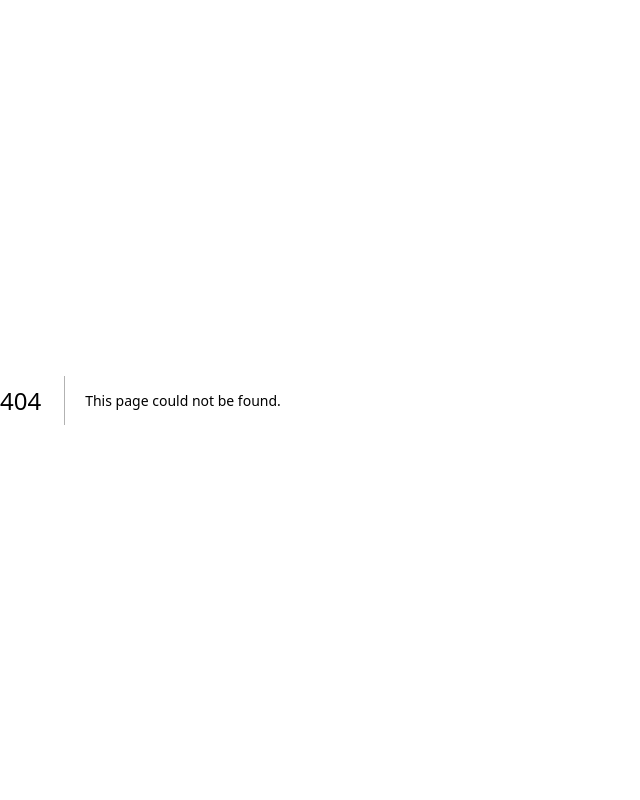
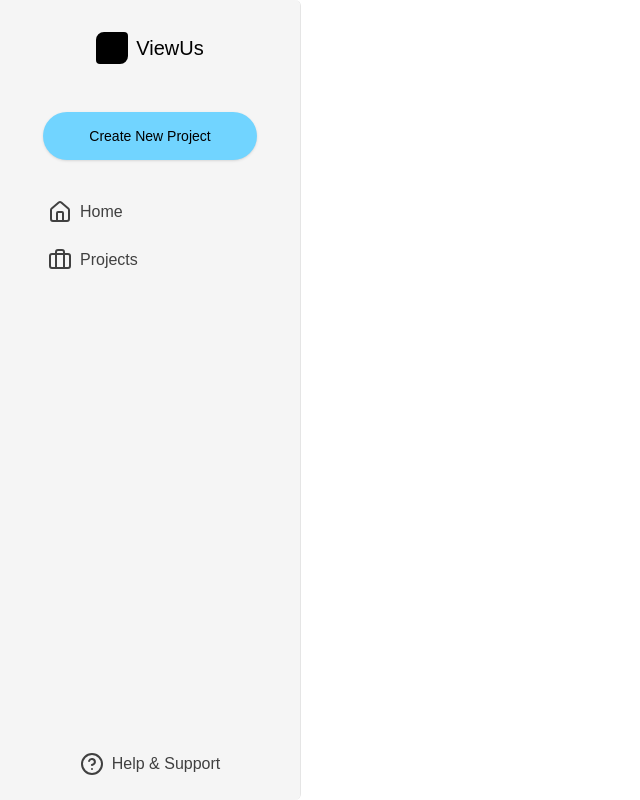
Before and after one commit to Ankur1493/viewUs-sec, a Next.js app: page /dashboard in a window 1280 px wide. Before the commit this address had no page. Shown: the whole page, without its empty margins (0-640 px from the left). Built offline with nearby package versions, Linux system fonts and the light colour scheme.

Commit message:
created sidebar for dashboard

```diff
--- /dev/null
+++ b/app/(routes)/dashboard/page.tsx
@@ -0,0 +1,8 @@
+import React from 'react'
+import { SideBar } from '@/components/dashboard/SideBar'
+
+export default function Dashboard () {
+  return (
+    <div className='h-screen'><SideBar /></div>
+  )
+}
--- /dev/null
+++ b/components/dashboard/SideBar.tsx
@@ -0,0 +1,90 @@
+"use client";
+import React, { useState } from "react";
+import { Sidebar, SidebarBody, SidebarLink } from "../ui/sidebar";
+import { House, Briefcase, CircleHelp } from "lucide-react";
+import Link from "next/link";
+import { motion } from "framer-motion";
+import { cn } from "@/lib/utils";
+import { Button } from "../ui/button";
+
+export function SideBar() {
+  const links = [
+    {
+      label: "Home",
+      href: "#",
+      icon: (
+        <House className="text-neutral-700 h-6 w-6 flex-shrink-0" />
+      ),
+    },
+    {
+      label: "Projects",
+      href: "#",
+      icon: (
+        <Briefcase className="text-neutral-700 h-6 w-6 flex-shrink-0" />
+      ),
+    },
+  ];
+  const [open, setOpen] = useState(false);
+  return (
+    <div
+      className={cn(
+        "rounded-r-md flex flex-col md:flex-row bg-white w-full flex-1 max-w-7xl mx-auto overflow-hidden border-r border-neutral-200",
+        "h-screen",
+      )}
+    >
+      <Sidebar open={open} setOpen={setOpen} animate={false}>
+        <SidebarBody className="justify-between gap-10">
+          <div className="flex flex-col flex-1 overflow-y-auto overflow-x-hidden">
+            <>
+              <Logo />
+            </>
+            <div className="flex justify-center mt-8"><Button className="w-[80%] bg-[#71D4FF] rounded-3xl py-6 text-black hover:bg-[#71D4FF] hover:bg-opacity-80">Create New Project</Button></div>
+            <div className="mt-8 flex px-8 flex-col gap-2">
+              {links.map((link, idx) => (
+                <SidebarLink key={idx} link={link}/>
+              ))}
+            </div>
+          </div>
+          <div className="flex justify-center">
+            <SidebarLink
+              link={{
+                label: "Help & Support",
+                href: "#",
+                icon: (
+                  <CircleHelp className="text-neutral-700 h-6 w-6 flex-shrink-0" />
+                ),
+              }}
+            />
+          </div>
+        </SidebarBody>
+      </Sidebar>
+    </div>
+  );
+}
+export const Logo = () => {
+  return (
+    <Link
+      href="#"
+      className="font-normal flex justify-center space-x-2 items-center text-sm text-black py-4 relative z-20"
+    >
+      <div className="h-8 w-8 bg-black rounded-br-lg rounded-tr-sm rounded-tl-lg rounded-bl-sm flex-shrink-0" />
+      <motion.span
+        initial={{ opacity: 0 }}
+        animate={{ opacity: 1 }}
+        className="font-medium text-xl text-black whitespace-pre"
+      >
+        ViewUs
+      </motion.span>
+    </Link>
+  );
+};
+export const LogoIcon = () => {
+  return (
+    <Link
+      href="#"
+      className="font-normal flex space-x-2 items-center text-sm text-black py-1 relative z-20"
+    >
+      <div className="h-5 w-6 bg-black rounded-br-lg rounded-tr-sm rounded-tl-lg rounded-bl-sm flex-shrink-0" />
+    </Link>
+  );
+};
--- a/components/landing/TriangleGrid.tsx
+++ b/components/landing/TriangleGrid.tsx
@@ -66,7 +66,7 @@
     tl.to(".triangle-grid-item", {
       delay: 12,
       repeat: -1,
-      repeatDelay: 0,
+      repeatDelay: 15,
       keyframes: [
         {
           opacity: 0.4,
--- /dev/null
+++ b/components/ui/sidebar.tsx
@@ -0,0 +1,190 @@
+"use client";
+import { cn } from "@/lib/utils";
+import Link, { LinkProps } from "next/link";
+import React, { useState, createContext, useContext } from "react";
+import { AnimatePresence, motion } from "framer-motion";
+import { IconMenu2, IconX } from "@tabler/icons-react";
+
+interface Links {
+  label: string;
+  href: string;
+  icon: React.JSX.Element | React.ReactNode;
+}
+
+interface SidebarContextProps {
+  open: boolean;
+  setOpen: React.Dispatch<React.SetStateAction<boolean>>;
+  animate: boolean;
+}
+
+const SidebarContext = createContext<SidebarContextProps | undefined>(
+  undefined
+);
+
+export const useSidebar = () => {
+  const context = useContext(SidebarContext);
+  if (!context) {
+    throw new Error("useSidebar must be used within a SidebarProvider");
+  }
+  return context;
+};
+
+export const SidebarProvider = ({
+  children,
+  open: openProp,
+  setOpen: setOpenProp,
+  animate = true,
+}: {
+  children: React.ReactNode;
+  open?: boolean;
+  setOpen?: React.Dispatch<React.SetStateAction<boolean>>;
+  animate?: boolean;
+}) => {
+  const [openState, setOpenState] = useState(false);
+
+  const open = openProp !== undefined ? openProp : openState;
+  const setOpen = setOpenProp !== undefined ? setOpenProp : setOpenState;
+
+  return (
+    <SidebarContext.Provider value={{ open, setOpen, animate: animate }}>
+      {children}
+    </SidebarContext.Provider>
+  );
+};
+
+export const Sidebar = ({
+  children,
+  open,
+  setOpen,
+  animate,
+}: {
+  children: React.ReactNode;
+  open?: boolean;
+  setOpen?: React.Dispatch<React.SetStateAction<boolean>>;
+  animate?: boolean;
+}) => {
+  return (
+    <SidebarProvider open={open} setOpen={setOpen} animate={animate}>
+      {children}
+    </SidebarProvider>
+  );
+};
+
+export const SidebarBody = (props: React.ComponentProps<typeof motion.div>) => {
+  return (
+    <>
+      <DesktopSidebar {...props} />
+      <MobileSidebar {...(props as React.ComponentProps<"div">)} />
+    </>
+  );
+};
+
+export const DesktopSidebar = ({
+  className,
+  children,
+  ...props
+}: React.ComponentProps<typeof motion.div>) => {
+  const { open, setOpen, animate } = useSidebar();
+  return (
+    <>
+      <motion.div
+        className={cn(
+          "h-full px-4 py-4 hidden  md:flex md:flex-col bg-neutral-100 w-[300px] flex-shrink-0",
+          className
+        )}
+        animate={{
+          width: animate ? (open ? "300px" : "60px") : "300px",
+        }}
+        onMouseEnter={() => setOpen(true)}
+        onMouseLeave={() => setOpen(false)}
+        {...props}
+      >
+        {children}
+      </motion.div>
+    </>
+  );
+};
+
+export const MobileSidebar = ({
+  className,
+  children,
+  ...props
+}: React.ComponentProps<"div">) => {
+  const { open, setOpen } = useSidebar();
+  return (
+    <>
+      <div
+        className={cn(
+          "h-10 px-4 py-4 flex flex-row md:hidden  items-center justify-between bg-neutral-100 w-full"
+        )}
+        {...props}
+      >
+        <div className="flex justify-end z-20 w-full">
+          <IconMenu2
+            className="text-neutral-800"
+            onClick={() => setOpen(!open)}
+          />
+        </div>
+        <AnimatePresence>
+          {open && (
+            <motion.div
+              initial={{ x: "-100%", opacity: 0 }}
+              animate={{ x: 0, opacity: 1 }}
+              exit={{ x: "-100%", opacity: 0 }}
+              transition={{
+                duration: 0.3,
+                ease: "easeInOut",
+              }}
+              className={cn(
+                "fixed h-full w-full inset-0 bg-white p-10 z-[100] flex flex-col justify-between",
+                className
+              )}
+            >
+              <div
+                className="absolute right-10 top-10 z-50 text-neutral-800"
+                onClick={() => setOpen(!open)}
+              >
+                <IconX />
+              </div>
+              {children}
+            </motion.div>
+          )}
+        </AnimatePresence>
+      </div>
+    </>
+  );
+};
+
+export const SidebarLink = ({
+  link,
+  className,
+  ...props
+}: {
+  link: Links;
+  className?: string;
+  props?: LinkProps;
+}) => {
+  const { open, animate } = useSidebar();
+  return (
+    <Link
+      href={link.href}
+      className={cn(
+        "flex items-center justify-start gap-2  group/sidebar py-2",
+        className
+      )}
+      {...props}
+    >
+      {link.icon}
+
+      <motion.span
+        animate={{
+          display: animate ? (open ? "inline-block" : "none") : "inline-block",
+          opacity: animate ? (open ? 1 : 0) : 1,
+        }}
+        className="text-neutral-700 text-md group-hover/sidebar:translate-x-1 transition duration-150 whitespace-pre inline-block !p-0 !m-0"
+      >
+        {link.label}
+      </motion.span>
+    </Link>
+  );
+};
--- a/package.json
+++ b/package.json
@@ -17,10 +17,10 @@
     "@radix-ui/react-icons": "^1.3.0",
     "@radix-ui/react-label": "^2.1.0",
     "@radix-ui/react-slot": "^1.1.0",
-    "@tabler/icons-react": "^3.18.0",
+    "@tabler/icons-react": "^3.19.0",
     "class-variance-authority": "^0.7.0",
     "clsx": "^2.1.1",
-    "framer-motion": "^11.9.0",
+    "framer-motion": "^11.11.5",
     "gsap": "^3.12.5",
     "lucide-react": "^0.439.0",
     "mongodb": "^6.8.1",
@@ -30,7 +30,7 @@
     "react-dom": "^18",
     "react-hook-form": "^7.53.0",
     "resend": "^4.0.0",
-    "tailwind-merge": "^2.5.2",
+    "tailwind-merge": "^2.5.3",
     "tailwindcss-animate": "^1.0.7",
     "zod": "^3.23.8",
     "zustand": "^4.5.5"
```
Also changed, not shown: 1 other file (tests, documents, lock files or other folders).
